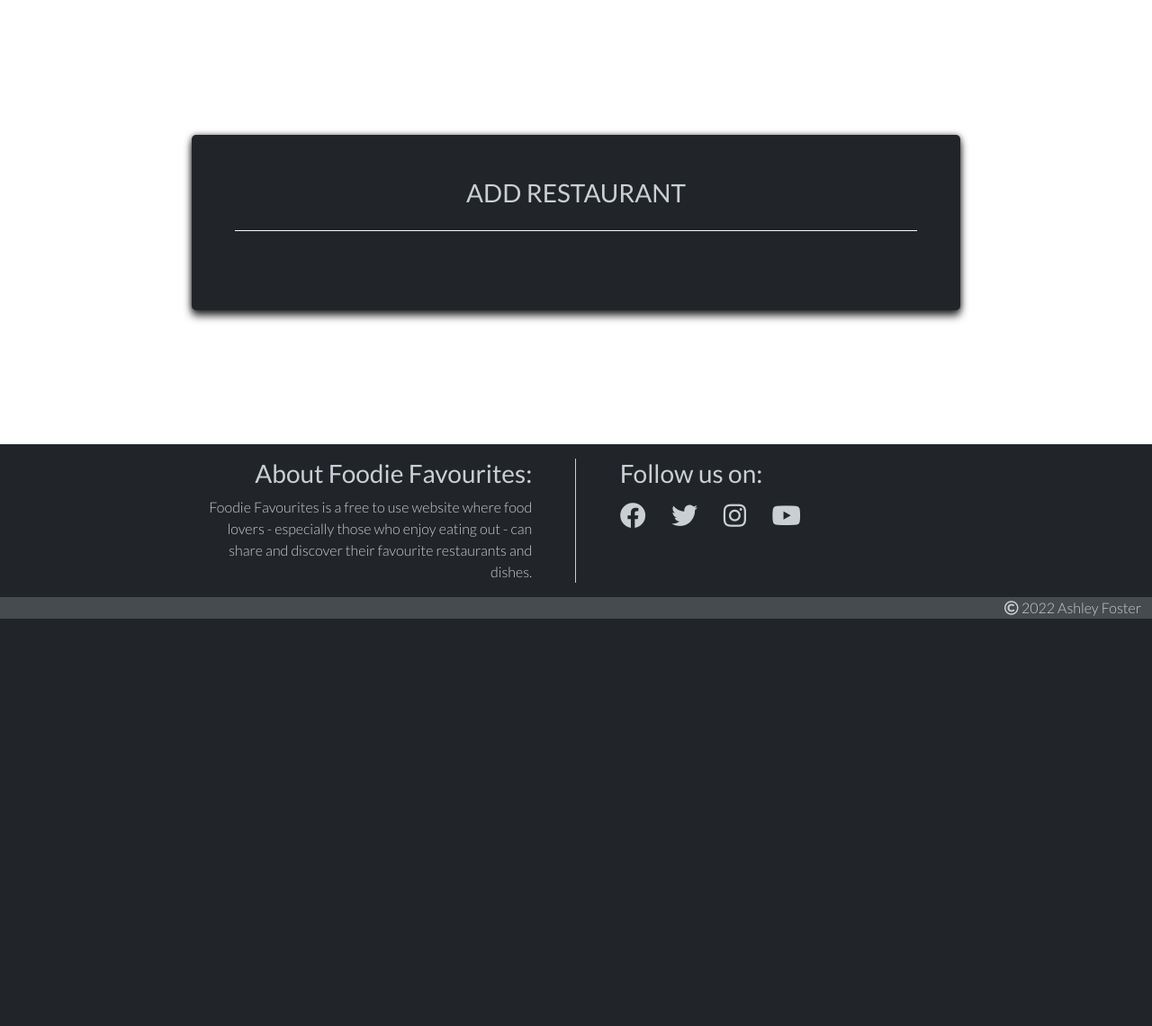
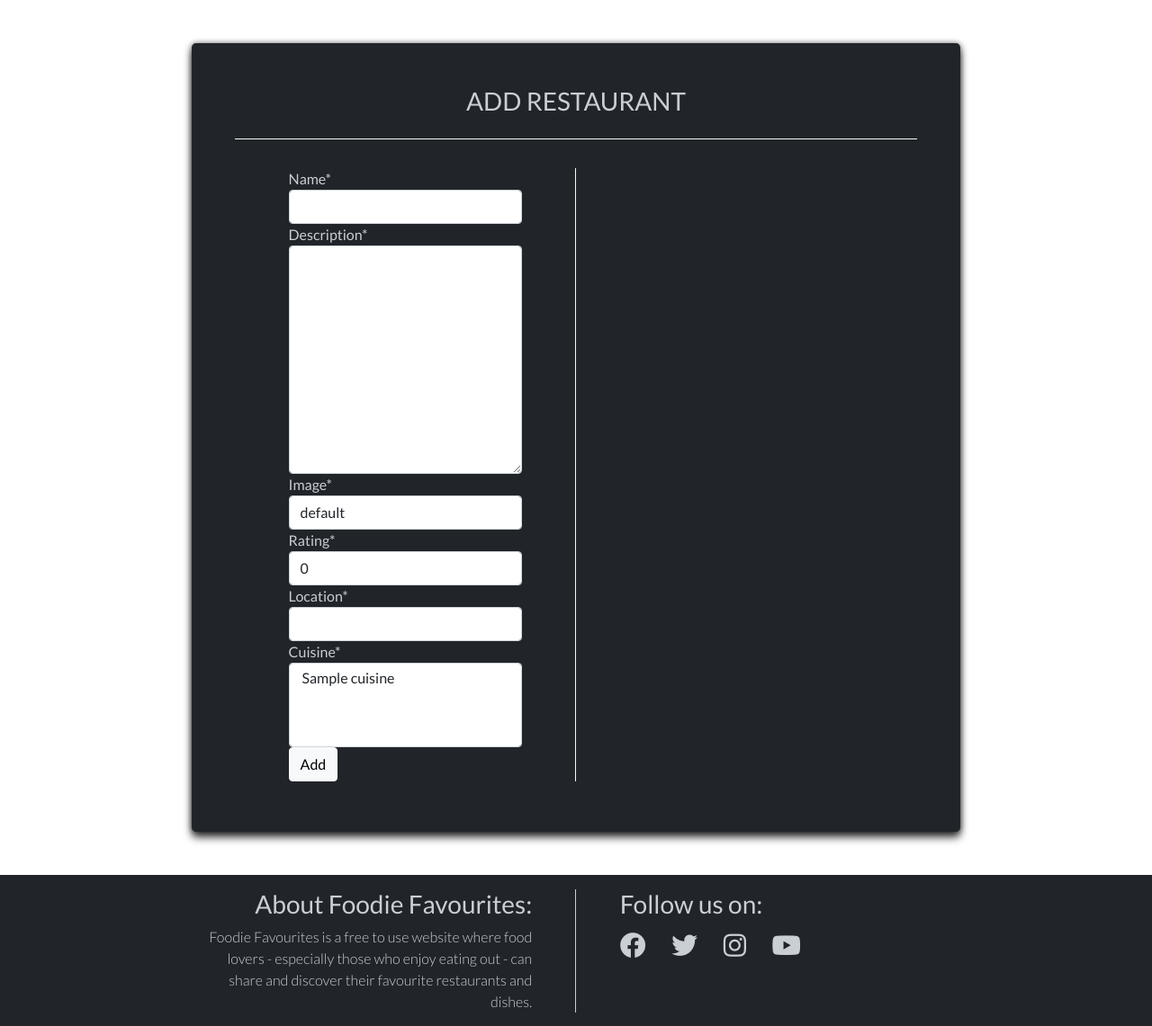
Before and after one commit to AshFoster/foodie-favourites, a Django app: template templates/add_restaurant.html in a window 1280 px wide. Shown: the part 112-1253 px from the top of the page at 90% size. Before the commit the page ends 800 px from the top, so only its background shows below. Run offline with Django 3.2, Linux system fonts and the light colour scheme; the template is opened without the code that fills it: values that come from a table or form of the project are taken from there, others are empty; tables that the repository leaves empty hold one stand-in row (values such as "Sample post"); some libraries are stand-ins or nearby versions.

Commit message:
Install crispy forms, then Create AddRestaurant form and view, and apply to template

```diff
--- a/foodiefavourites/settings.py
+++ b/foodiefavourites/settings.py
@@ -48,6 +48,7 @@ INSTALLED_APPS = [
     'allauth',
     'allauth.account',
     'allauth.socialaccount',
+    'crispy_forms',
     'restaurants',
     'accounts',
 ]
@@ -56,6 +57,8 @@ SITE_ID = 1
 
 LOGIN_REDIRECT_URL = '/'
 LOGOUT_REDIRECT_URL = '/'
+
+CRISPY_TEMPLATE_PACK = 'bootstrap4'
 
 MIDDLEWARE = [
     'django.middleware.security.SecurityMiddleware',
--- a/requirements.txt
+++ b/requirements.txt
@@ -4,6 +4,7 @@ dj-database-url==0.5.0
 dj3-cloudinary-storage==0.0.6
 Django==3.2
 django-allauth==0.47.0
+django-crispy-forms==1.14.0
 gunicorn==20.1.0
 oauthlib==3.2.0
 psycopg2==2.9.3
--- /dev/null
+++ b/restaurants/forms.py
@@ -0,0 +1,8 @@
+from django import forms
+from . import models
+
+
+class AddRestaurantForm(forms.ModelForm):
+    class Meta:
+        model = models.Restaurant
+        fields = ['name', 'description', 'image', 'rating', 'location', 'cuisine']
--- a/restaurants/urls.py
+++ b/restaurants/urls.py
@@ -3,6 +3,8 @@ from . import views
 
 urlpatterns = [
     path('', views.RestaurantList.as_view(), name='restaurants'),
+    path('add-restaurant/', views.AddRestaurant.as_view(),
+         name='add_restaurant'),
     path('<slug:slug>/', views.RestaurantDetail.as_view(),
          name='restaurant_detail'),
 ]
--- a/templates/add_restaurant.html
+++ b/templates/add_restaurant.html
@@ -1,4 +1,6 @@
 {% extends "base_heading_split.html" %}
+
+{% load crispy_forms_tags %}
 
 {% load i18n %}
 
@@ -12,6 +14,12 @@
 
 {% block left %}
 
+<form class="add-restaurant-form" action="{% url 'add_restaurant' %}" method="post" enctype="multipart/form-data">
+    {% csrf_token %}
+    {{ form | crispy }}
+    <button type="submit" class="btn btn-light">Add</button>
+</form>
+
 {% endblock %}
 
 {% block right %}
--- a/templates/restaurants.html
+++ b/templates/restaurants.html
@@ -10,8 +10,9 @@
             data-bs-toggle="modal" data-bs-target="#filtersModal">Fliters</button>
         <div class="d-none d-xl-block col-xl-3"></div>
         <div class="d-flex col-4 col-lg-3 col-xl-7 p-0 justify-content-center">
-            <button class="w-100 w-xl-25 btn bg-lighter-dark-custom text-white box-shadow-custom">Add
-                Restaurant</button>
+            <a href="{% url 'add_restaurant' %}"
+                class="w-100 w-xl-25 btn bg-lighter-dark-custom text-white box-shadow-custom">Add
+                Restaurant</a>
         </div>
     </div>
     <div class="row justify-content-evenly mx-auto">
```
Also changed, not shown: restaurants/views.py (+15 -0 lines).
